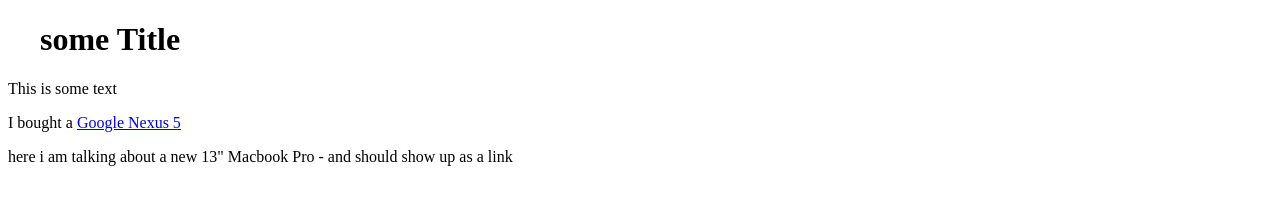
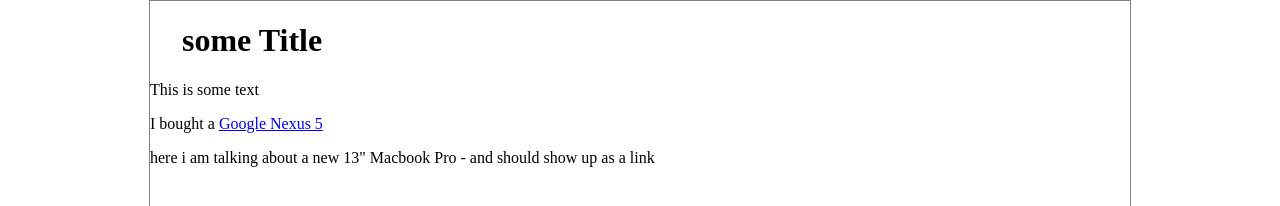
Before and after one commit to rdavidwu/rdavidwu.github.io, a plain HTML site: page index.html in a window 1280 px wide. Shown: the top 206 px of the page. Drawn offline with nearby package versions, Linux system fonts and the light colour scheme.

Commit message:
added styling to the body

```diff
--- a/index.html
+++ b/index.html
@@ -5,6 +5,9 @@
 <style>
 body{
 	max-width: 980px;
+	margin: 0 auto;
+	border: 1px solid gray;
+	min-height: 780px;
 }
 </style>
 <html>
```
